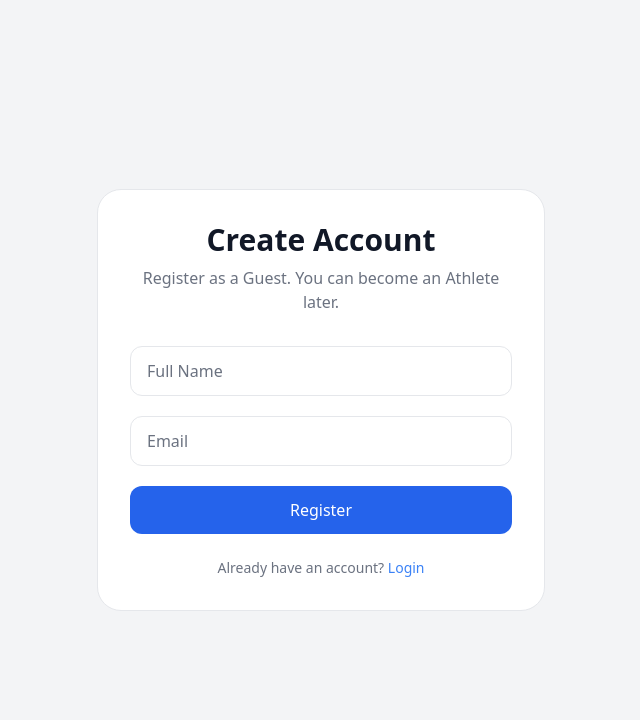
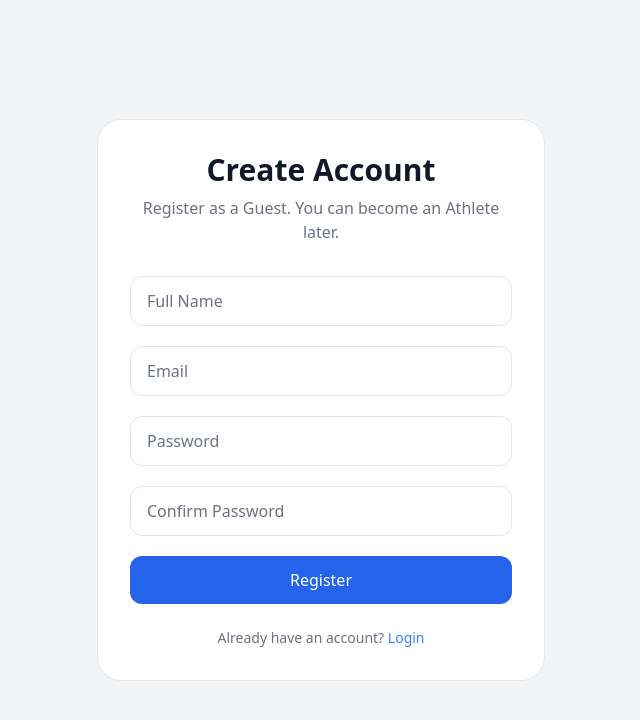
Before and after one commit to RudraPandyaa/karate-frontend, a Nuxt app: page /register in a window 1280 px wide. Shown: the top 720 px of the page, without its empty margins (319-959 px from the left). Built offline with nearby package versions, Linux system fonts and the light colour scheme.

Commit message:
Add eye icon in auth

```diff
--- a/app/pages/register.vue
+++ b/app/pages/register.vue
@@ -88,8 +88,18 @@ const handleRegister = async () => {
           class="w-full bg-panel border border-line rounded-xl px-4 py-3 text-foreground"
         />
 
+        <div class="relative">
+          <input
+            v-model="password"
+            :type="showPassword ? 'text' : 'password'"
+            placeholder="Password"
+            required
+            minlength="6"
+            class="w-full bg-panel border border-line rounded-xl px-4 py-3 pr-12 text-foreground"
+          />
+
           <button
-          v-if="password"
+            v-if="password.length > 0"
             type="button"
             @mousedown="showPassword = true"
             @mouseup="showPassword = false"
@@ -98,11 +108,21 @@ const handleRegister = async () => {
             @touchend="showPassword = false"
             class="absolute right-3 top-1/2 -translate-y-1/2 text-muted hover:text-foreground"
           >
-          <Eye class="w-5 h-5" />
+            <Eye class="h-5 w-5" />
           </button>
+        </div>
+
+        <div class="relative">
+          <input
+            v-model="confirmPassword"
+            :type="showConfirmPassword ? 'text' : 'password'"
+            placeholder="Confirm Password"
+            required
+            class="w-full bg-panel border border-line rounded-xl px-4 py-3 pr-12 text-foreground"
+          />
 
           <button
-            v-if="confirmPassword"
+            v-if="confirmPassword.length > 0"
             type="button"
             @mousedown="showConfirmPassword = true"
             @mouseup="showConfirmPassword = false"
@@ -111,8 +131,9 @@ const handleRegister = async () => {
             @touchend="showConfirmPassword = false"
             class="absolute right-3 top-1/2 -translate-y-1/2 text-muted hover:text-foreground"
           >
-            <Eye class="w-5 h-5" />
+            <Eye class="h-5 w-5" />
           </button>
+        </div>
 
         <p
           v-if="error"
```
Lines whose indentation alone changed are shown as unchanged.
